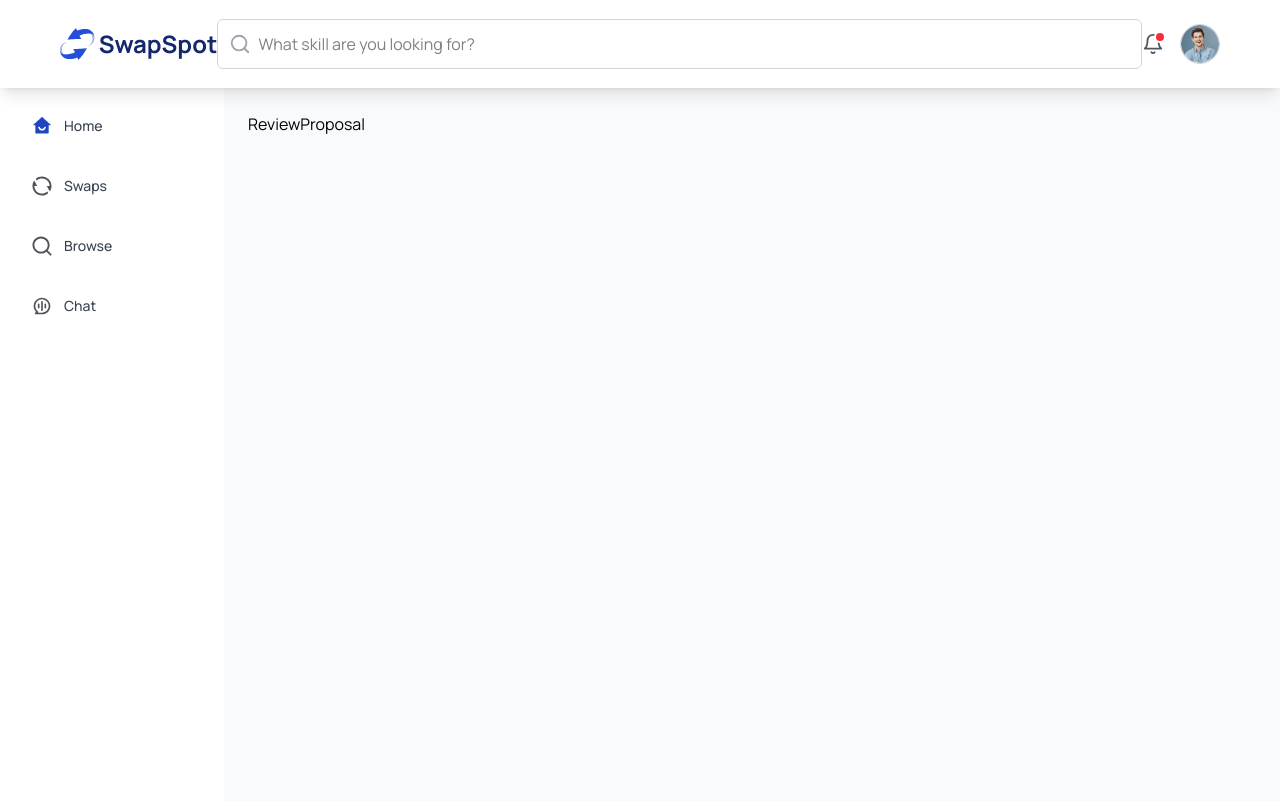
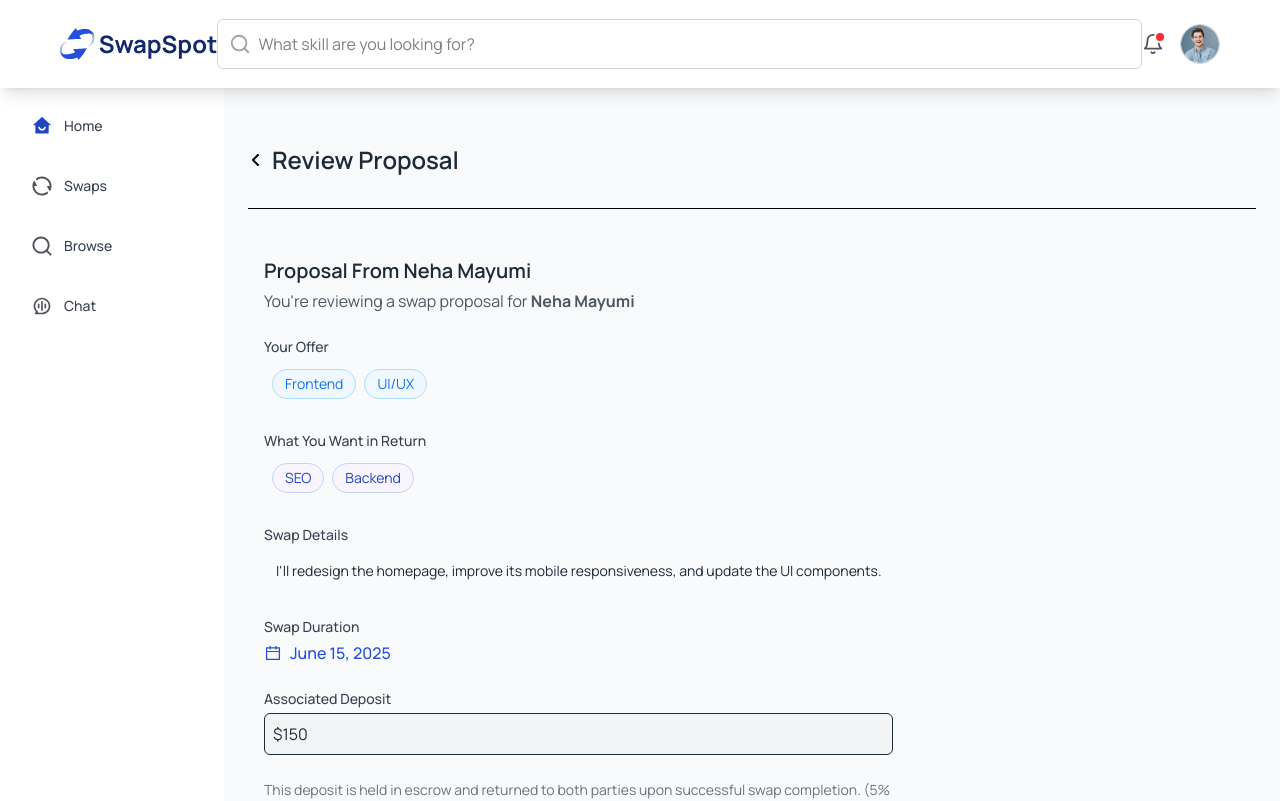
Before and after one commit to test-usa/clover-frontend, a React (Vite) app: page /dashboard/review-proposal in a window 1280 px wide. Shown: the top 801 px of the page. Built offline with nearby package versions, Linux system fonts and the light colour scheme.

Commit message:
Done the initiate proposal and the Review Proiposal

```diff
--- a/src/pages/Dashboard/InitiateProposal.tsx
+++ b/src/pages/Dashboard/InitiateProposal.tsx
@@ -1,6 +1,7 @@
 import { useRef, useState } from "react";
 import { Button } from "@/components/ui/button";
 import { AiOutlineClose, AiOutlineCalendar } from "react-icons/ai";
+import { FaAngleLeft } from "react-icons/fa6";
 
 const dummySkills = ["Web Design", "SEO", "Frontend", "UI/UX", "Backend"];
 
@@ -45,12 +46,19 @@ function InitiateProposal() {
   };
 
   return (
-    <section className="flex flex-col items-start justify-start max-w-6xl">
-      <div className="flex flex-col justify-start items-start max-w-5xl mx-auto px-4 py-6">
+    <>
+      <section className="border-b py-8">
+        <div>
           {/* Header */}
           <div className="flex flex-col">
             <h1 className="text-2xl font-semibold text-gray-800">Propose a Swap</h1>
           </div>
+
+        </div>
+      </section>
+      <section className="flex flex-col items-start justify-start max-w-6xl">
+        <div className="flex flex-col justify-start items-start  px-4 py-4">
+
 
           {/* Form Section */}
           <div className="flex flex-col space-y-6 mt-6 w-full max-w-5xl">
@@ -232,7 +240,7 @@ function InitiateProposal() {
             </div>
           </div>
         </div>
-    </section>
+      </section></>
   );
 }
 
--- a/src/pages/Dashboard/ReviewProposal.tsx
+++ b/src/pages/Dashboard/ReviewProposal.tsx
@@ -1,5 +1,117 @@
-const ReviewProposal = () => {
-  return <div>ReviewProposal</div>;
-};
+import { Button } from "@/components/ui/button";
+import { AiOutlineCalendar } from "react-icons/ai";
+import { FaAngleLeft } from "react-icons/fa6";
+function ReviewProposal() {
+  // Static values for demonstration
+  const offerSkills = ["Frontend", "UI/UX"];
+  const returnSkills = ["SEO", "Backend"];
+  const swapDetails =
+    "I'll redesign the homepage, improve its mobile responsiveness, and update the UI components.";
+  const swapDate = "June 15, 2025";
+  const deposit = "150";
+
+  return (
+    <>
+    <section className="border-b py-8">
+      <div>
+        {/* Header */}
+        <div className="flex flex-row gap-2 items-center">
+          <FaAngleLeft />
+          <h1 className="text-2xl font-semibold text-gray-800">Review Proposal</h1>
+        </div>
+
+      </div>
+    </section>
+    <section className="flex flex-col items-start justify-start max-w-6xl ">
+      <div className="flex flex-col justify-start items-start   px-4 py-6">
+
+
+        {/* Review Section */}
+        <div className="flex flex-col space-y-6 mt-6 w-full max-w-5xl">
+          {/* Intro */}
+          <div>
+            <h2 className="text-xl font-semibold text-gray-800">Proposal From Neha Mayumi</h2>
+            <p className="text-gray-600 mt-1">
+              You're reviewing a swap proposal for <strong>Neha Mayumi</strong>
+            </p>
+          </div>
+
+          {/* Your Offer */}
+          <div>
+            <label className="block text-sm font-medium text-gray-700 mb-1">Your Offer</label>
+            <div className="flex flex-wrap items-center gap-2 p-2">
+              {offerSkills.map((skill) => (
+                <span
+                  key={skill}
+                  className="flex items-center bg-info-50 text-info-600 border border-info-200 rounded-3xl px-3 py-1 text-sm"
+                >
+                  {skill}
+                </span>
+              ))}
+            </div>
+          </div>
+
+          {/* What You Want in Return */}
+          <div>
+            <label className="block text-sm font-medium text-gray-700 mb-1">What You Want in Return</label>
+            <div className="flex flex-wrap items-center gap-2 p-2">
+              {returnSkills.map((skill) => (
+                <span
+                  key={skill}
+                  className="flex items-center bg-primary-50 text-primary-600 border border-primary-100 rounded-3xl px-3 py-1 text-sm"
+                >
+                  {skill}
+                </span>
+              ))}
+            </div>
+          </div>
+
+          {/* Swap Details */}
+          <div>
+            <label className="block text-sm font-medium text-gray-700 mb-1">Swap Details</label>
+            <div className=" p-3 text-gray-800 bg-gray-50 text-sm">
+              {swapDetails}
+            </div>
+          </div>
+
+          {/* Swap Duration */}
+          <div>
+            <label className="block text-sm font-medium text-gray-700 mb-1">Swap Duration</label>
+            <div className="flex items-center gap-2 text-primary-500 font-medium">
+              <AiOutlineCalendar className="text-lg" />
+              <span>{swapDate}</span>
+            </div>
+          </div>
+
+          {/* Associated Deposit */}
+          <div>
+            <label className="block text-sm font-medium text-gray-700 mb-1">Associated Deposit</label>
+            <div className="w-full border rounded-md p-2 bg-gray-100 text-gray-800">
+              ${deposit}
+            </div>
+          </div>
+
+          {/* Escrow Note */}
+          <h1 className="text-sm text-gray-500 leading-relaxed">
+            This deposit is held in escrow and returned to both parties upon successful swap completion. (5% <br/> Platform fee)
+          </h1>
+
+          <hr className="mt-12" />
+
+          {/* CTA */}
+          <div className="flex justify-end gap-4">
+            <Button className="text-danger-600 px-8 border border-danger-500">
+              Decline
+            </Button>
+            <Button className="bg-primary-600 hover:bg-primary-700 text-white">
+              Accept Proposal
+            </Button>
+          </div>
+        </div>
+      </div>
+    </section>
+    </>
+  );
+}
 
 export default ReviewProposal;
```
Lines whose indentation alone changed are shown as unchanged.
